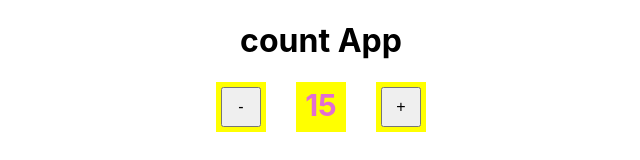
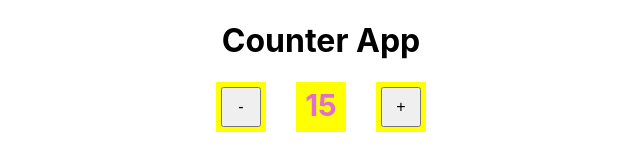
Before and after one commit to uzeehan/counter-app, a React (Create React App) app: page / in a window 1280 px wide. Shown: the top 160 px of the page, without its empty margins (319-959 px from the left). Built offline with nearby package versions, Linux system fonts and the light colour scheme.

Commit message:
Title updated

```diff
--- a/src/components/Counter.js
+++ b/src/components/Counter.js
@@ -27,7 +27,7 @@ class count extends React.Component {
     render () {
         return (
             <div className="page-container">
-                <h1>count App</h1>
+                <h1>Counter App</h1>
 
                 <ul>
                     <li><button name="minusBtn" onClick={this.onClickMinusBtn}>-</button></li>
```
